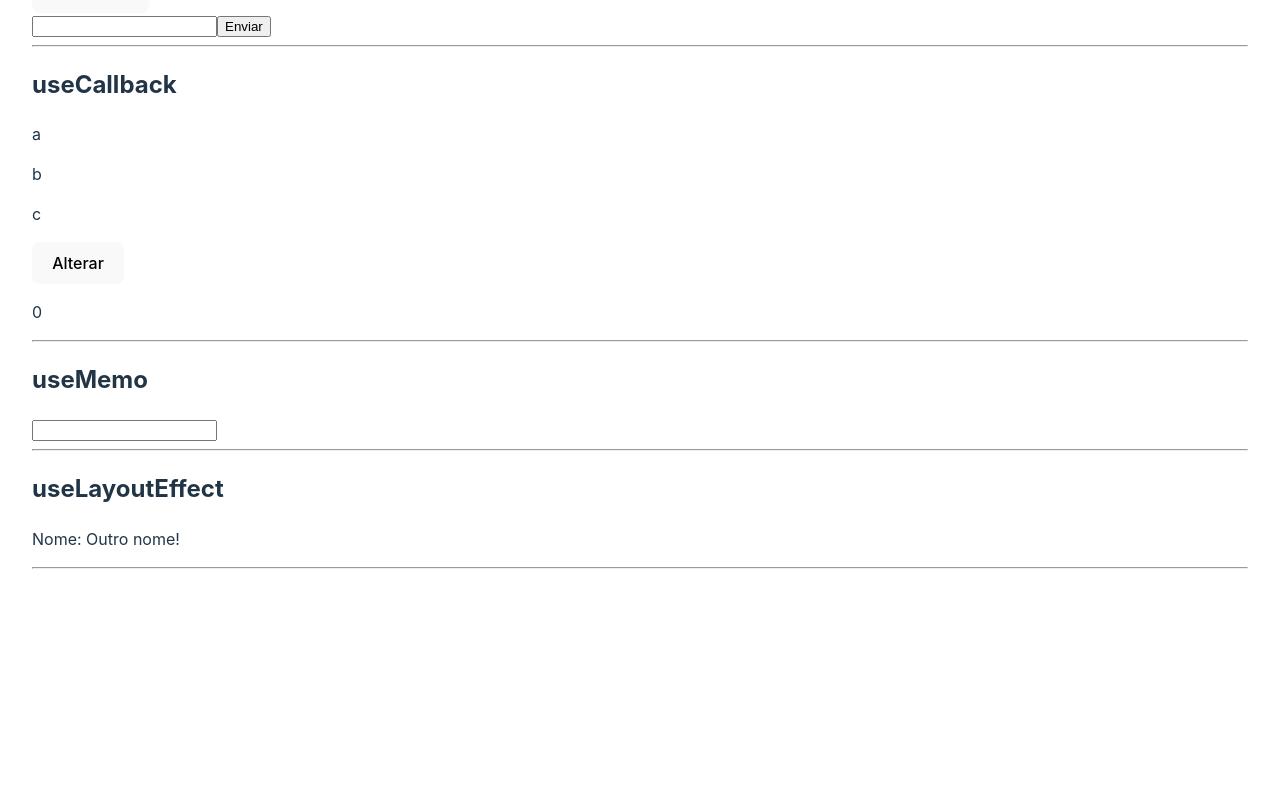
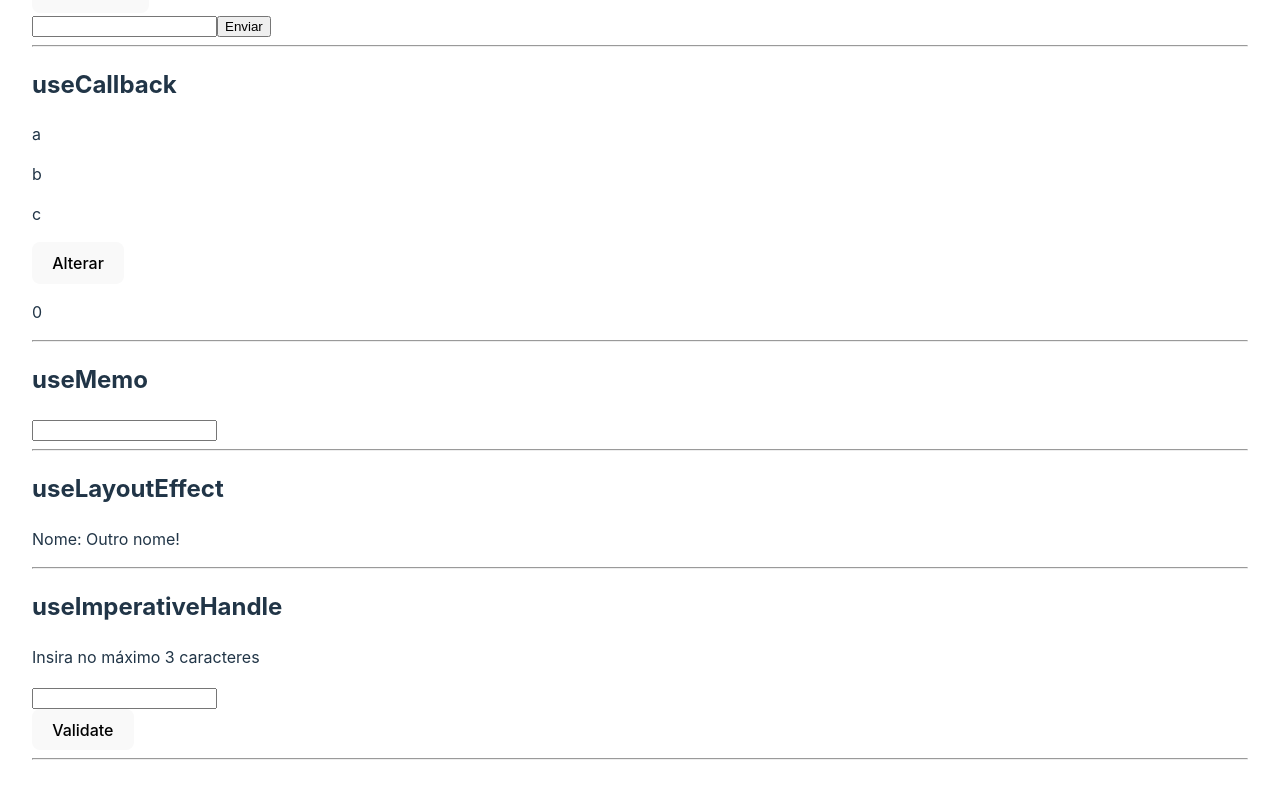
Before and after one commit to lucianobrsts/cursoreactudemy, a React (Vite) app in the folder 11_REACT_HOOKS/reacthooks/: page / in a window 1280 px wide. Shown: the part 1496-2294 px from the top of the page. Before the commit the page ends 2105 px from the top, so only its background shows below. Built offline with nearby package versions, Linux system fonts and the light colour scheme.

Commit message:
useImperativehandle

```diff
--- /dev/null
+++ b/11_REACT_HOOKS/reacthooks/src/components/HookUseImperativeHandle.jsx
@@ -0,0 +1,19 @@
+import { useRef } from "react";
+
+import SomeComponent from "./SomeComponent";
+
+const HookUseImperativeHandle = () => {
+  const componentRef = useRef();
+
+  return (
+    <div>
+      <h2>useImperativeHandle</h2>
+      <SomeComponent ref={componentRef} />
+      <button onClick={() => componentRef.current.validate()}>Validate</button>
+
+      <hr />
+    </div>
+  );
+};
+
+export default HookUseImperativeHandle;
--- /dev/null
+++ b/11_REACT_HOOKS/reacthooks/src/components/SomeComponent.jsx
@@ -0,0 +1,24 @@
+import { forwardRef, useRef, useImperativeHandle } from "react";
+
+const SomeComponent = forwardRef((props, ref) => {
+  const localImputRef = useRef();
+
+  useImperativeHandle(ref, () => {
+    return {
+      validate: () => {
+        if (localImputRef.current.value.length > 3) {
+          localImputRef.current.value = "";
+        }
+      },
+    };
+  });
+
+  return (
+    <div>
+      <p>Insira no máximo 3 caracteres</p>
+      <input type="text" ref={localImputRef} />
+    </div>
+  );
+});
+
+export default SomeComponent;
--- a/11_REACT_HOOKS/reacthooks/src/pages/Home/Home.jsx
+++ b/11_REACT_HOOKS/reacthooks/src/pages/Home/Home.jsx
@@ -13,6 +13,7 @@ import HookUseRef from "../../components/HookUseRef";
 import HookUseCallback from "../../components/HookUseCallback";
 import HookUseMemo from "../../components/HookUseMemo";
 import HookUseLayoutEffect from "../../components/HookUseLayoutEffect";
+import HookUseImperativeHandle from "../../components/HookUseImperativeHandle";
 
 const Home = () => {
   const {contextValue} = useContext(SomeContext)
@@ -30,6 +31,7 @@ const Home = () => {
       <HookUseCallback />
       <HookUseMemo />
       <HookUseLayoutEffect />
+      <HookUseImperativeHandle />
     </div>
   );
 };
```
